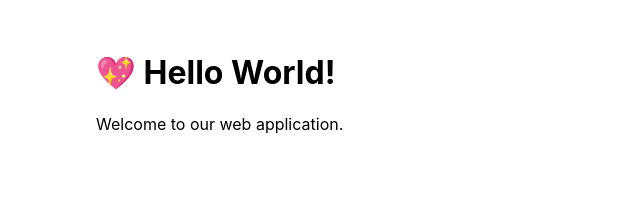
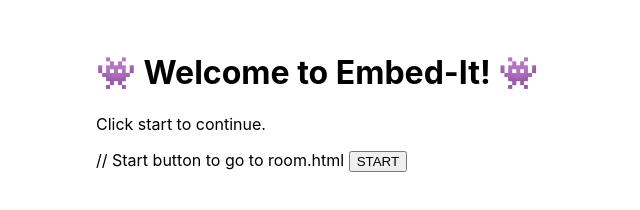
Before and after one commit to aaliyahvaz/EmbSystemsProjects, an Electron app: page my-app/src/index.html in a window 800 px wide. Shown: the whole page, without its empty margins (0-640 px from the left). Drawn offline with Linux system fonts and the light colour scheme.

Commit message:
skeleton done, room.html left and npm app is not starting

```diff
--- a/my-app/src/index.html
+++ b/my-app/src/index.html
@@ -2,11 +2,23 @@
 <html>
   <head>
     <meta charset="UTF-8" />
-    <title>Embedded Systems Project</title>
+    <title>Home Page</title>
     <link rel="stylesheet" href="index.css" />
   </head>
   <body>
-    <h1>💖 Hello World!</h1>
-    <p>Welcome to our web application.</p>
+    <h1> 👾 Welcome to Embed-It! 👾 </h1>
+    <p>Click start to continue.</p>
+
+    // Start button to go to room.html
+    <button id="startButton">START</button>
+    <script>
+      // Get button element
+      const startButton = document.getElementById('startButton');
+      // Event listener for button
+      // When <clicked> -> redirects user to -> room.html
+      startButton.addEventListener('click', () => {
+        window.location.href = 'rooms.html';
+      });
+    </script>
   </body>
 </html>
```
